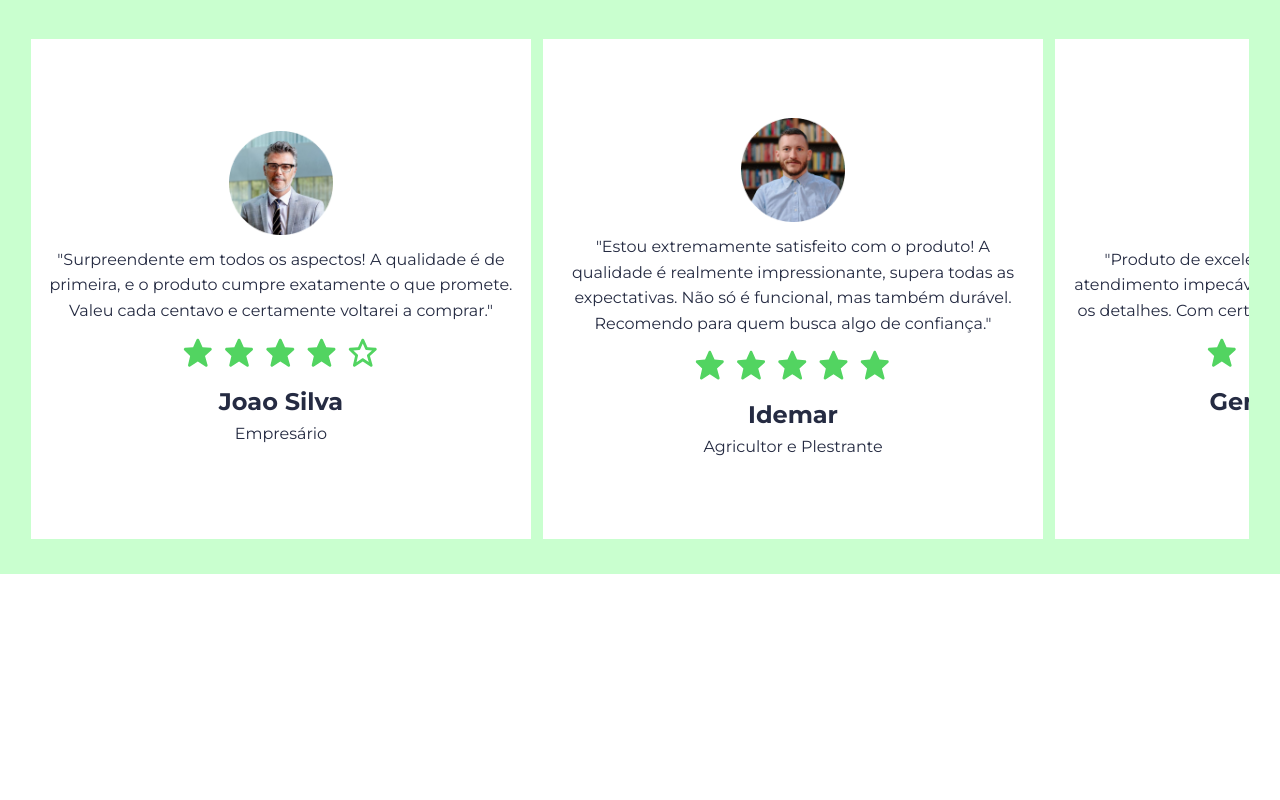
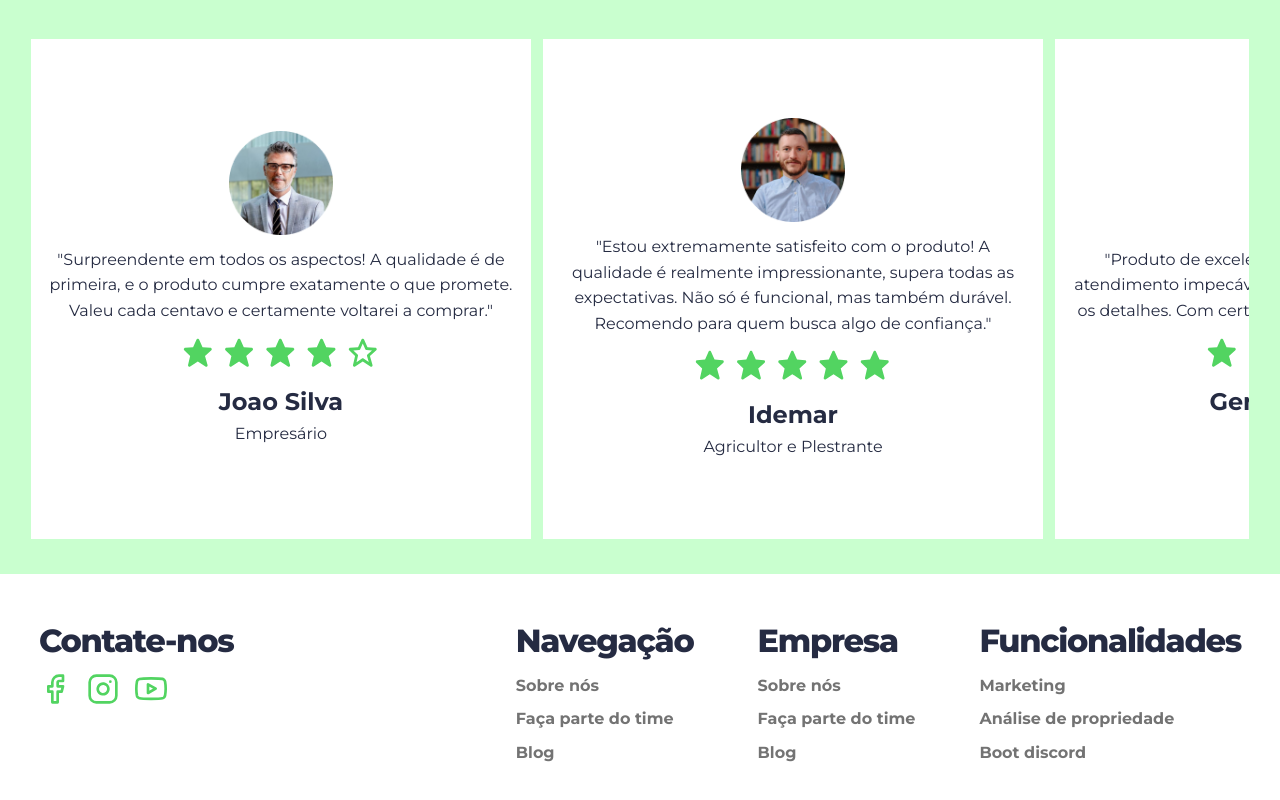
Before and after one commit to PauloDalberto/meurebanho-landing, a React (Vite) app: page / in a window 1280 px wide. Shown: the part 1798-2598 px from the top of the page. Before the commit the page ends 2420 px from the top, so only its background shows below. Built offline with nearby package versions, Linux system fonts and the light colour scheme.

Commit message:
feat: add footer page

```diff
--- /dev/null
+++ b/src/pages/Footer.tsx
@@ -0,0 +1,43 @@
+import '../styles/footer.css';
+
+export default function Footer(){
+  return(
+    <footer className='footer'>
+      <div className='social-medias'>
+        <h2>Contate-nos</h2>
+        <div className="medias">
+          <img src="./facebook.svg" alt="facebook" />
+          <img src="./instagram.svg" alt="instagram" />
+          <img src="./youtube.svg" alt="youtube" />
+        </div>
+      </div>
+
+      <div className='all-features'>
+      <div className="features">
+          <h2>Navegação</h2>
+          <div className='features-itens'>
+            <span>Sobre nós</span>
+            <span>Faça parte do time</span>
+            <span>Blog</span>
+          </div>
+        </div>
+        <div className="features">
+          <h2>Empresa</h2>
+          <div className='features-itens'>
+            <span>Sobre nós</span>
+            <span>Faça parte do time</span>
+            <span>Blog</span>
+          </div>
+        </div>
+        <div className="features">
+          <h2>Funcionalidades</h2>
+          <div className='features-itens'>
+            <span>Marketing</span>
+            <span>Análise de propriedade</span>
+            <span>Boot discord</span>
+          </div>
+        </div>
+      </div>
+    </footer>
+  )
+}
--- a/src/pages/Pages.tsx
+++ b/src/pages/Pages.tsx
@@ -2,6 +2,7 @@ import Solutions from "./Solutions";
 import Clients from "./Clients";
 import Header from "./Header";
 import Home from "./Home";
+import Footer from "./Footer";
 
 export default function Pages(){
   return(
@@ -10,6 +11,7 @@ export default function Pages(){
       <Home />
       <Solutions />
       <Clients />
+      <Footer />
     </>
   )
 }
--- /dev/null
+++ b/src/styles/footer.css
@@ -0,0 +1,66 @@
+.footer{
+  max-width: 1250px;
+  margin: 0 auto;
+  padding-inline: 24px;
+  margin-top: 48px;
+  display: flex;
+  justify-content: space-between;
+}
+
+.social-medias{
+  display: flex;
+  flex-direction: column;
+  gap: 12px;
+}
+
+.medias{
+  display: flex;
+  gap: 16px;
+}
+
+.medias img{
+  width: 32px;
+  height: 32px;
+  cursor: pointer;
+}
+
+.footer h2{
+  font-size: 2rem;
+}
+
+.all-features{
+  display: flex;
+  gap: 64px;
+}
+
+.features{
+  display: flex;
+  flex-direction: column;
+  gap: 12px;
+}
+
+.features-itens{
+  display: flex;
+  flex-direction: column;
+  gap: 8px;
+}
+
+.features-itens span{
+  font-weight: bold;
+  cursor: pointer;
+  color: var(--second-text-color);
+}
+
+@media (max-width: 1000px){
+  .footer{
+    flex-direction: column;
+    gap: 32px;
+  }
+}
+
+@media (max-width: 750px){
+  .footer{
+    flex-direction: column;
+    gap: 32px;
+  }
+}
```
